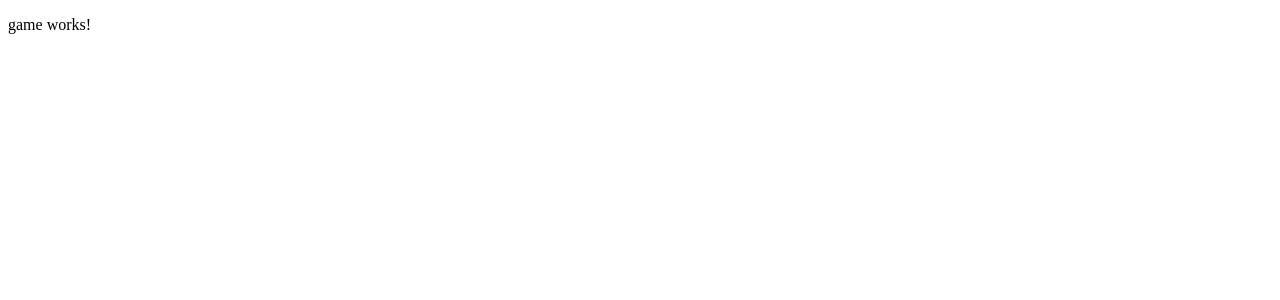
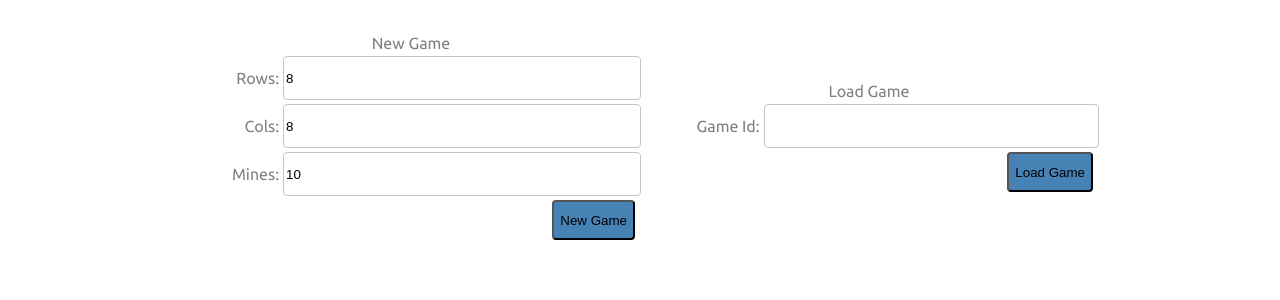
Before and after one commit to rmendoza83/minesweeper-API, an Angular app in the folder client/: page /game in a window 1280 px wide. Shown: the top 300 px of the page. Built offline with nearby package versions, Linux system fonts and the light colour scheme.

Commit message:
- Finished the most of things on the game component, this needs some validations on the input and some additional conditions like the final result, error messages etc. - Added the user session data.

```diff
--- a/client/src/app/game/game.component.css
+++ b/client/src/app/game/game.component.css
@@ -0,0 +1,30 @@
+@import url('https://fonts.googleapis.com/css?family=Ubuntu&display=swap');
+
+.container {
+  padding: 20px;
+  display: flex;
+  justify-content: center;
+  align-items: center;
+  color: gray;
+  font-family: 'Ubuntu', sans-serif;
+}
+
+input {
+  width: 100%;
+  border: 1px solid #c4c4c4;
+  border-radius: 4px;
+  height: 40px;
+}
+
+button {
+  background: steelblue;
+  border-radius: 4px;
+  height: 40px;
+}
+
+.cell {
+  background: steelblue;
+  border-radius: 4px;
+  height: 40px;
+  width: 40px;
+}
--- a/client/src/app/game/game.component.html
+++ b/client/src/app/game/game.component.html
@@ -1 +1,65 @@
-<p>game works!</p>
+<div class="container">
+  <table border="0" width="75%">
+    <tr>
+      <td colspan="2" width=50%>
+        <table border="0" width=100%>
+          <tr>
+            <td align="center" colspan="2">New Game</td>
+          </tr>
+          <tr>
+            <td align="right">Rows:</td>
+            <td align="left"><input name="rows" type="text" [(ngModel)]="rows" /></td>
+          </tr>
+          <tr>
+            <td align="right">Cols:</td>
+            <td align="left"><input name="cols" type="text" [(ngModel)]="cols" /></td>
+          </tr>
+          <tr>
+            <td align="right">Mines:</td>
+            <td align="left"><input name="mines" type="text" [(ngModel)]="mines" /></td>
+          </tr>
+          <tr>
+            <td align="right" colspan="2"><button (click)="onNewGame()">New Game</button></td>
+          </tr>
+        </table>
+      </td>
+      <td colspan="2" width="50%">
+        <table border="0" width="100%">
+          <tr>
+            <td align="center" colspan="2">Load Game</td>
+          </tr>
+          <tr>
+            <td align="right">Game Id:</td>
+            <td align="left"><input name="gameId" type="text" [(ngModel)]="gameId" /></td>
+          </tr>
+          <tr>
+            <td align="right" colspan="2"><button (click)="onLoadGame()">Load Game</button></td>
+          </tr>
+        </table>
+      </td>
+    </tr>
+    <tr>
+      <td colspan="4" width="100%">
+        <table border="0" width="auto" *ngIf="gameLoaded">
+          <tr>
+            <td align="right" width="30%">Game ID:</td>
+            <td align="left" width="70%"><b>{{ game?.id }}</b></td>
+          </tr>
+          <tr>
+            <td colspan="2">
+              <table border="0" width="auto">
+                <ng-container *ngFor="let rows of game?.board.board">
+                  <tr>
+                    <td *ngFor="let cell of rows">
+                      <button (click)="onCellClick(cell.row, cell.col)" class="cell">{{ (cell.revealed) ? cell.value : '' }}</button>
+                    </td>
+                  </tr>
+                </ng-container>
+              </table>
+            </td>
+          </tr>
+        </table>
+      </td>
+    </tr>
+  </table>
+</div>
--- a/client/src/app/game/game.component.ts
+++ b/client/src/app/game/game.component.ts
@@ -1,6 +1,14 @@
 import { Component } from '@angular/core';
 import { Router } from '@angular/router';
 import { HttpClient } from '@angular/common/http';
+import { UserModel } from '../models/user-model';
+
+import { NewGameModel } from '../models/newgame-model';
+import { CONSTANTS } from '../constants/constants';
+import { IAPIResponse } from '../models/interfaces/api-response-interface';
+import { API_RESPONSE } from '../constants/api-response';
+import { GameModel } from '../models/game-model';
+import { PlayModel } from '../models/play-model';
 
 @Component({
   selector: 'app-game',
@@ -8,10 +16,67 @@ import { HttpClient } from '@angular/common/http';
   styleUrls: ['./game.component.css']
 })
 export class GameComponent {
+  private userModel: UserModel = null;
+  private newGameModel: NewGameModel = null;
+  private playModel: PlayModel = null;
+  rows: number = 8;
+  cols: number = 8;
+  mines: number = 10;
+  gameId: number = null;
+  game: GameModel = null;
+  gameLoaded: boolean = false;
 
   constructor (
     private http: HttpClient,
     private router: Router
-  ) { }
+  ) {
+    this.userModel = JSON.parse(localStorage.getItem('User'));
+    this.newGameModel = new NewGameModel();
+    this.playModel = new PlayModel();
+  }
+
+  onNewGame() {
+    this.newGameModel.id_user = this.userModel.id;
+    this.newGameModel.rows = this.rows;
+    this.newGameModel.cols = this.cols;
+    this.newGameModel.mines = this.mines;
+    this.http.post(CONSTANTS.SERVER_URL + 'game', this.newGameModel)
+      .subscribe((response: IAPIResponse) => {
+        if (response.statusCode == API_RESPONSE.OK) {
+          this.game = response.data as GameModel;
+          this.game.board = JSON.parse(response.data.board);
+          this.gameLoaded = true;
+        } else {
+          this.gameLoaded = false;
+        }
+      });
+  }
+
+  onLoadGame() {
+    this.http.get(CONSTANTS.SERVER_URL + 'game/' + this.gameId)
+      .subscribe((response: IAPIResponse) => {
+        if (response.statusCode == API_RESPONSE.OK) {
+          this.game = response.data as GameModel;
+          this.game.board = JSON.parse(response.data.board);
+          this.gameLoaded = true;
+        } else {
+          this.gameLoaded = false;
+        }
+      });
+  }
+
+  onCellClick(row, col) {
+    this.playModel.row = row;
+    this.playModel.col = col;
+    this.http.post(CONSTANTS.SERVER_URL + 'game/' + this.game.id, this.playModel)
+      .subscribe((response: IAPIResponse) => {
+        if (response.statusCode == API_RESPONSE.OK) {
+          this.game = response.data as GameModel;
+          this.game.board = JSON.parse(response.data.board);
+          console.log(this.game);
+          // Checking If the User Lost or Win
+        }
+      });
+  }
 
 }
--- a/client/src/app/login/login.component.css
+++ b/client/src/app/login/login.component.css
@@ -8,20 +8,24 @@
   color: gray;
   font-family: 'Ubuntu', sans-serif;
 }
+
 table {
   border: 0px;
   width: 400px;
   margin: 20px;
 }
+
 H3 {
   padding: 20px;
 }
+
 input {
   width: 100%;
   border: 1px solid #c4c4c4;
   border-radius: 4px;
   height: 40px;
 }
+
 button {
   background: steelblue;
   border-radius: 4px;
--- a/client/src/app/login/login.component.html
+++ b/client/src/app/login/login.component.html
@@ -1,7 +1,7 @@
 <div align="center" class="container">
   <table border="0" width="400px">
     <tr>
-      <td align="center" colspan="2">Minesweeper Login</td>
+      <td align="center" colspan="2"><h3>Minesweeper Login</h3></td>
     </tr>
     <tr>
       <td align="left" width="30%">Email Address</td>
--- a/client/src/app/login/login.component.ts
+++ b/client/src/app/login/login.component.ts
@@ -37,6 +37,7 @@ export class LoginComponent {
             if (this.userModel.new_user) {
               this.showName = true;
             } else {
+              localStorage.setItem('User', JSON.stringify(this.userModel));
               this.router.navigate(['game']);
             }
           }
@@ -49,6 +50,7 @@ export class LoginComponent {
         .subscribe((response: IAPIResponse) => {
           if (response.statusCode == API_RESPONSE.OK) {
             this.userModel = response.data as UserModel;
+            localStorage.setItem('User', JSON.stringify(this.userModel));
             this.router.navigate(['game']);
           }
         });
--- /dev/null
+++ b/client/src/app/models/newgame-model.ts
@@ -0,0 +1,6 @@
+export class NewGameModel {
+  public id_user: number;
+  public rows: number;
+  public cols: number;
+  public mines: number;
+}
--- /dev/null
+++ b/client/src/app/models/play-model.ts
@@ -0,0 +1,4 @@
+export class PlayModel {
+  public row: number;
+  public col: number;
+}
```
